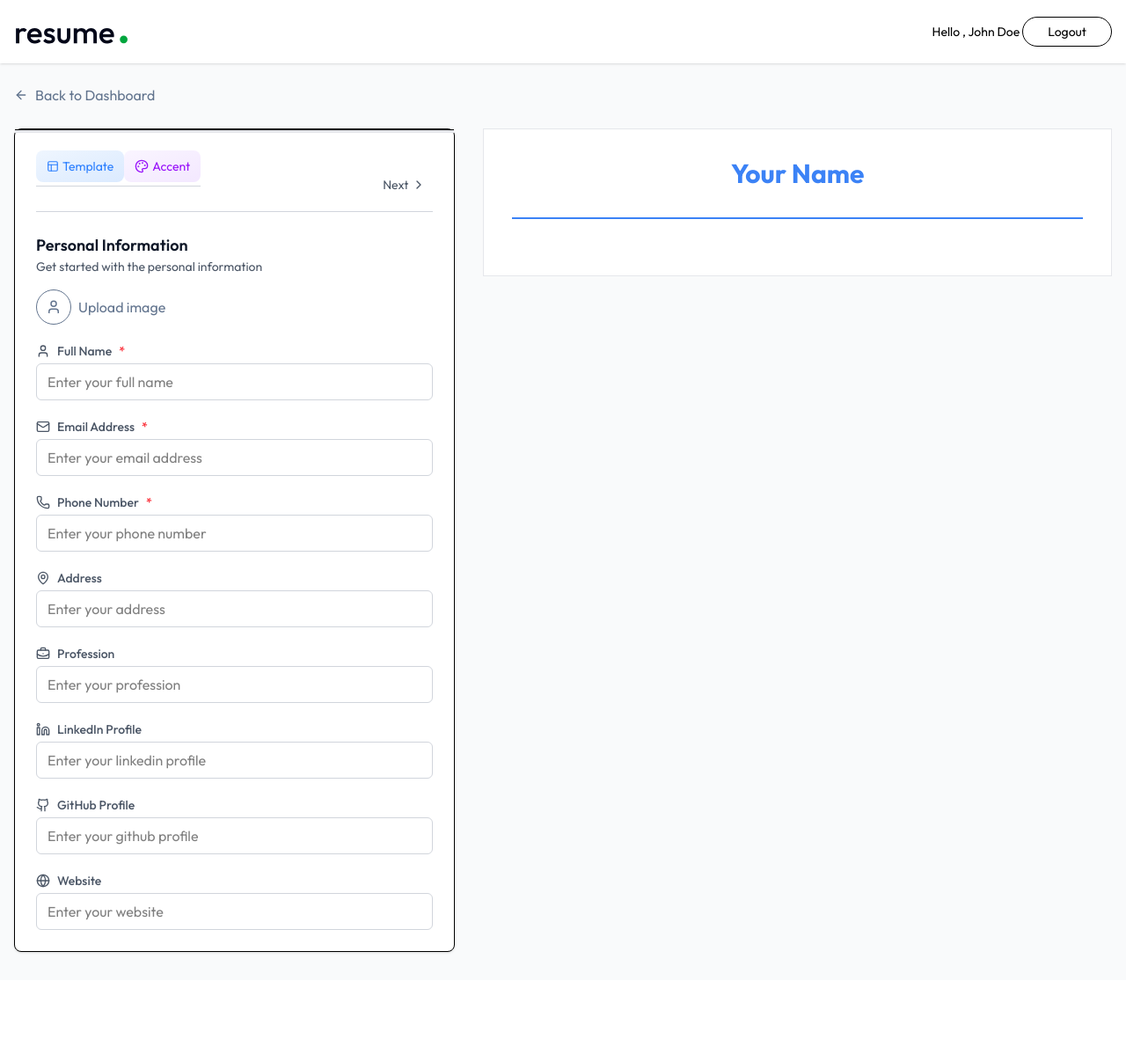
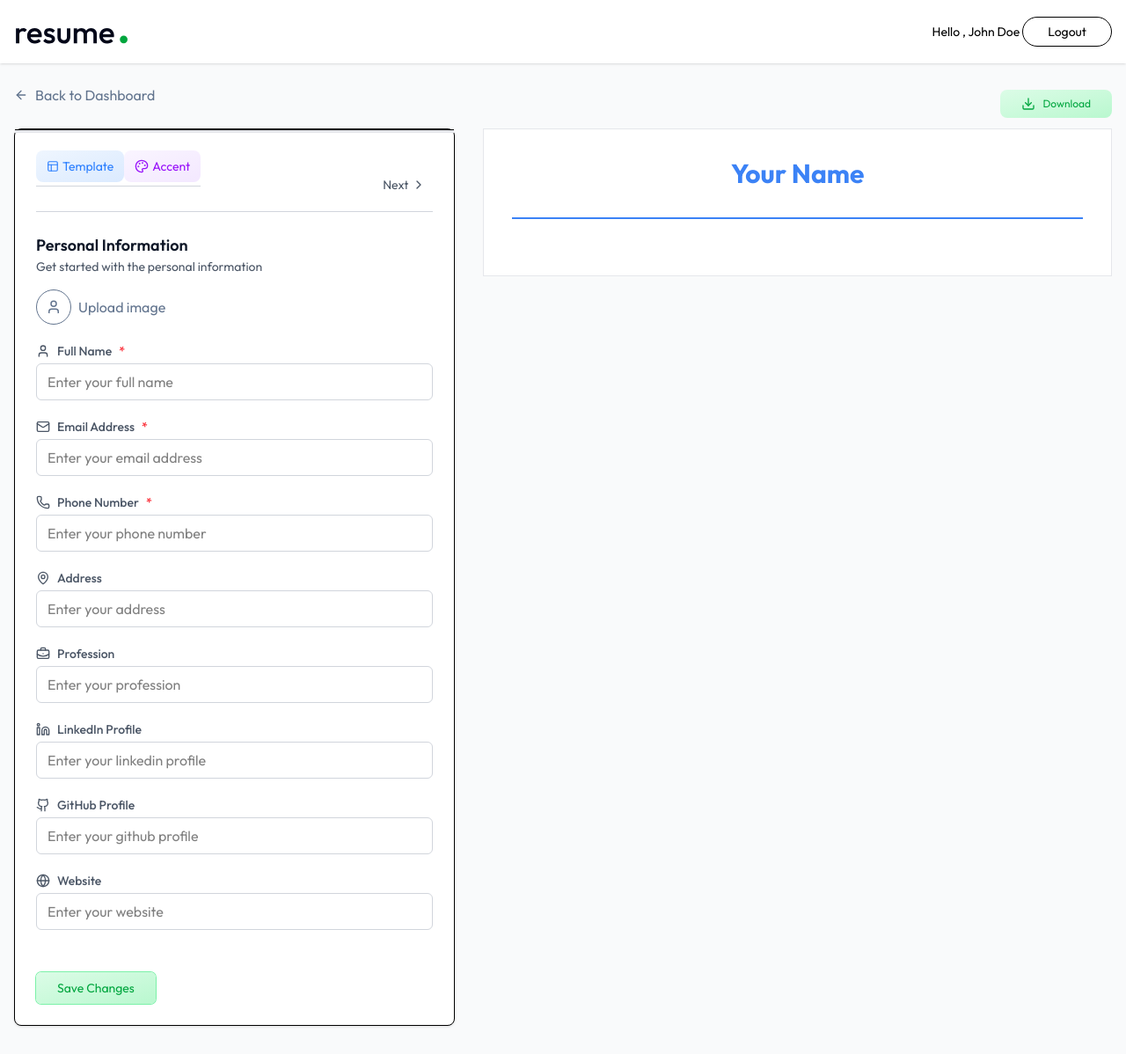
Before and after one commit to Parwatsinghpanwar/Airesumebuilder1, a React (Vite) app in the folder client/: page /App/Builder/1 in a window 1280 px wide. Shown: the whole page at 88% size. Before the commit the page ends 1114 px from the top, so only its background shows below. Built offline with nearby package versions, Linux system fonts and the light colour scheme.

Commit message:
feat: Add download and share functionality to Resumebuilder; implement buttons for user actions

```diff
--- a/client/src/pages/Resumebuilder.jsx
+++ b/client/src/pages/Resumebuilder.jsx
@@ -6,9 +6,11 @@ import {
     Briefcase,
     ChevronLeftIcon,
     ChevronRight,
+    DownloadIcon,
     FileText,
     FolderIcon,
     GraduationCapIcon,
+    Share2Icon,
     Sparkles,
     UserIcon
 } from 'lucide-react'
@@ -56,6 +58,9 @@ const Resumebuilder = () => {
     });
     const [removeBackground, setremoveBackground] = useState(false)
     const activeSection = Sections[activeSectionIndex]
+    const downloadResume = () => {
+        window.print();
+    };
     const saveResume = async () => {
         try {
             let updatedResumeData = structuredClone(resumeData);
@@ -80,6 +85,18 @@ const Resumebuilder = () => {
             toast.success(data.message);
         } catch (error) {
             console.error("Error saving resume:", error);
+        }
+    };
+
+
+    const handleShare = () => {
+        const frontendUrl = window.location.href.split("/app/")[0];
+        const resumeUrl = frontendUrl + "/view/" + ResumeId;
+
+        if (navigator.share) {
+            navigator.share({ url: resumeUrl, text: "My Resume" });
+        } else {
+            alert("Share not supported on this borwser.");
         }
     };
 
@@ -241,7 +258,14 @@ const Resumebuilder = () => {
                                         }
                                     />
                                 )}
-
+                                <button
+                                    onClick={() => {
+                                        toast.promise(saveResume, { loading: "Saving..." });
+                                    }}
+                                    className="bg-linear-to-br from-green-100 to-green-200 ring-green-300 text-green-600 ring hover:ring-green-400 transition-all rounded-md px-6 py-2 mt-6 text-sm"
+                                >
+                                    Save Changes
+                                </button>
 
                             </div>
 
@@ -250,12 +274,25 @@ const Resumebuilder = () => {
 
                     {/* RIGHT */}
                     <div className='lg:col-span-7 mx-lg:mt-6 '>
+                         <div className="relative w-full">
+                        <div className="absolute bottom-3 left-0 right-0 flex items-center justify-end gap-2">
+                            {resumeData.public && (
+                                <button
+                                    onClick={handleShare}
+                                    className="flex items-center p-2 px-4 gap-2 text-xs bg-linear-to-br from-blue-100 to to-blue-200 text-blue-600 rounded-lg ring-blue-300 hover:ring transition-colors"
+                                >
+                                    <Share2Icon className="size-4" /> Share
+                                </button>
+                            )}
+                            <button
+                                onClick={downloadResume}
+                                className="flex items-center p-2 px-6 gap-2 text-xs bg-linear-to-br from-green-100 to-green-200 text-green-600 ring-green-300 rounded-lg hover:ring transition-colors"
+                            >
+                                <DownloadIcon className="size-4" /> Download
+                            </button>
+                        </div>
+                        </div>
 
-                        <div>
-                            {/* button section */}
-
-                        </div>
-                        <div>
                             {/* Resume Preview Section */}
                             {resumeData && (
                                 <ResumePreview
@@ -264,7 +301,7 @@ const Resumebuilder = () => {
                                     accentColor={resumeData.accent_color}
                                 />
                             )}
-                        </div>
+
                     </div>
 
                 </div>
```
